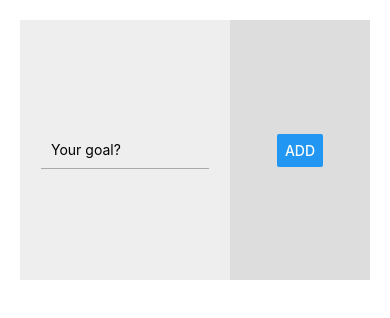
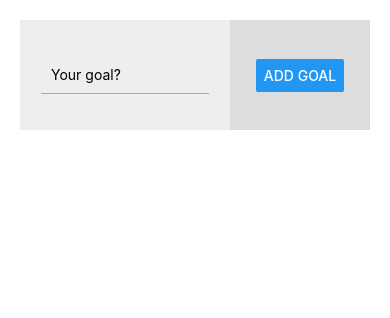
Before and after one commit to averroes96/BlueDot, a React Native app: screen / in a window 390 px wide. Shown: the top 318 px of the page. Built offline with nearby package versions, Linux system fonts and the light colour scheme.

Commit message:
Learned useState, StyleSheet, ScrollView and FlatList

```diff
--- a/App.js
+++ b/App.js
@@ -1,42 +1,81 @@
-import React from 'react';
-import { StyleSheet, Text, View, TextInput, Button } from 'react-native';
+import React, {useState} from 'react';
+import { StyleSheet, Text, View, TextInput, Button, ScrollView, FlatList } from 'react-native';
 
 export default function App() {
+
+  const [goal, setGoal] = useState("");
+  const [goals, setGoals] = useState([]);
+
+  const inputHandler = (value) => {
+    setGoal(value);
+  }
+
+  const addBtnHandler = () => {
+    setGoals(currentGoals => [
+      ...currentGoals,
+      {
+        key: Math.random().toString(),
+        value: goal
+      }
+    ]);
+  }
+
   return (
+    <View style={{flex:1}}>
+      <View style = {styles.screen}>
         <View
-      style = {{
-        flexDirection:"row",
-        padding:20,
-        width:'100%',
-        height: 300,
-        justifyContent:"space-between",
-        alignItems:'stretch'
-         }}>
-      <View
-        style = {{
-          backgroundColor:"#eee",
-          justifyContent:"center",
-          alignItems:"center",
-          flex:3
-          }}>
+          style = {styles.inputContainer}>
         <TextInput
           placeholder="Your goal?"
-        style={{borderBottomWidth:1, borderBottomColor:"#aaa", padding:10, width:'80%'}}
+          style={styles.input}
+          onChangeText={inputHandler}
+          value={goal}
           />
         </View>
         <View
-        style = {{
-          backgroundColor:"#ddd",
-          justifyContent:"center",
-          alignItems:"center",
-          flex:2
-          }}>
-         <Button title="ADD" />
+          style = {styles.buttonContainer}>
+          <Button title="ADD GOAL" onPress={addBtnHandler} />
         </View>
+      </View>
+      <FlatList
+        data={goals}
+        renderItem={goal =>
+          <View>
+          <Text style={styles.goals}>{goal.item.value}</Text>
+          </View>
+      }>
+      </FlatList>
     </View>
   );
 }
 
 const styles = StyleSheet.create({
-
+  screen:{
+    flexDirection:"row",
+    padding:20,
+    width:'100%',
+    height: 150,
+    justifyContent:"space-between",
+    alignItems:'stretch'
+  },
+  inputContainer:{
+    backgroundColor:"#eee",
+    justifyContent:"center",
+    alignItems:"center",
+    flex:3
+  },
+  input:{
+    borderBottomWidth:1,
+    borderBottomColor:"#aaa",
+    padding:10, width:'80%'
+  },
+  buttonContainer:{
+    backgroundColor:"#ddd",
+    justifyContent:"center",
+    alignItems:"center",
+    flex:2
+  },
+  goals:{
+    marginVertical:10
+  }
 });
```
Lines whose indentation alone changed are shown as unchanged.
